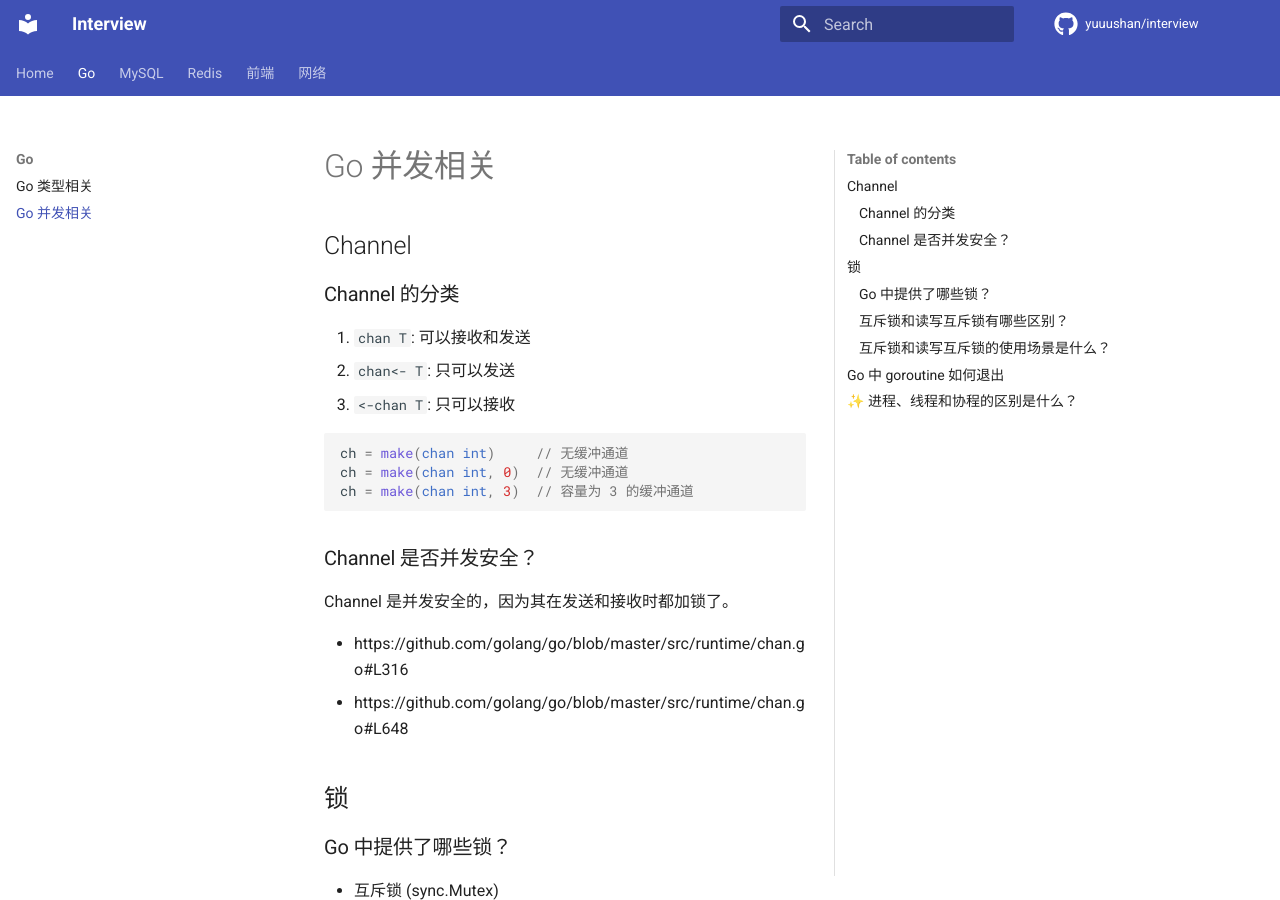
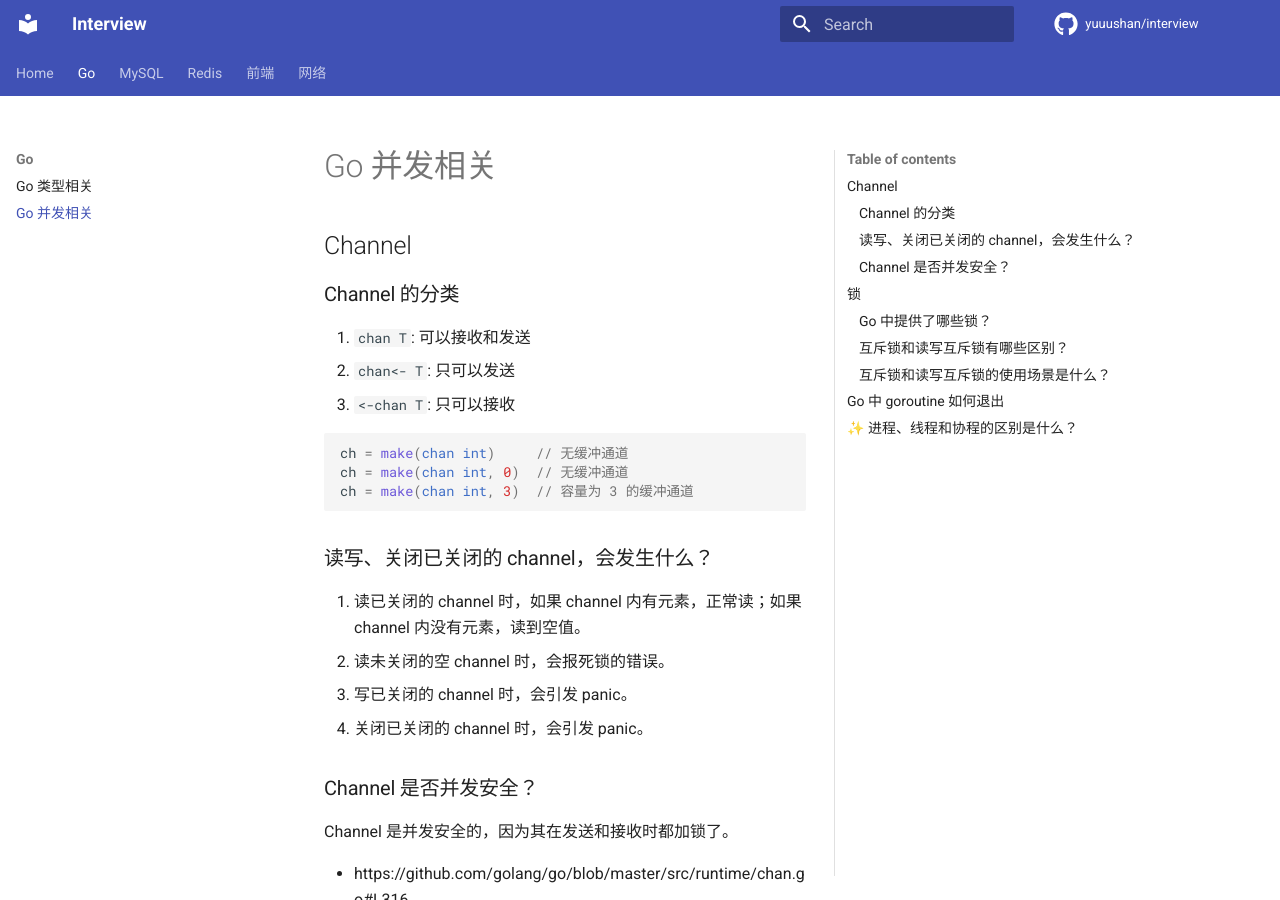
Before and after one commit to yuuushan/interview, an MkDocs documentation site: the page built from docs/go/go-concurrency.md, in a window 1280 px wide and 900 px high. Built offline with MkDocs 1.6.1 and Material for MkDocs 9.7.7, drawn with Linux system fonts in a browser that asks for light colours; comment, search, counter and statistics services are not loaded.

Commit message:
📝 (go): 读写、关闭已关闭的 channel，会发生什么？

````diff
--- a/docs/go/go-concurrency.md
+++ b/docs/go/go-concurrency.md
@@ -13,6 +13,13 @@ ch = make(chan int)     // 无缓冲通道
 ch = make(chan int, 0)  // 无缓冲通道
 ch = make(chan int, 3)  // 容量为 3 的缓冲通道
 ```
+
+### 读写、关闭已关闭的 channel，会发生什么？
+
+1. 读已关闭的 channel 时，如果 channel 内有元素，正常读；如果 channel 内没有元素，读到空值。
+2. 读未关闭的空 channel 时，会报死锁的错误。
+3. 写已关闭的 channel 时，会引发 panic。
+4. 关闭已关闭的 channel 时，会引发 panic。
 
 ### Channel 是否并发安全？
 
````
